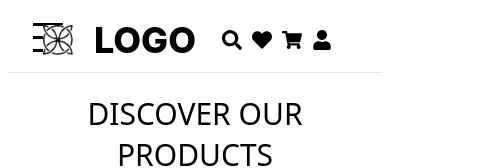
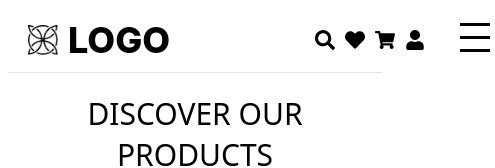
Before and after one commit to JayaramHarry/appscrip-task-Jayaram, a React (Create React App) app: page / in a window 390 px wide. Shown: the top 168 px of the page, 495 px wide, since content can reach past the window. Built offline with nearby package versions, Linux system fonts and the light colour scheme; no server answers.

Commit message:
Update style.css

```diff
--- a/src/components/Header/style.css
+++ b/src/components/Header/style.css
@@ -91,23 +91,26 @@ header {
     }
     .hamburger-menu {
         display: flex;
-        order: 0;
+        order: 3;
         cursor: pointer;
       }
       .nav-links.show {
         display: block;
+        text-align: right;
       }
       .logo-section{
-        order: 1;
-        position: absolute;
+        order: 0;
+        /* position: absolute;
         left: 11%;
-        top: 3%;
+        top: 3%; */
       }
       .nav-icons{
-        order: 3;
+        margin-left: 145px;
+
+        order: 2;
       }
       .logo-text{
-        order: 2;
+        order: 1;
       }
       .language-selection{
         display: none;
```
